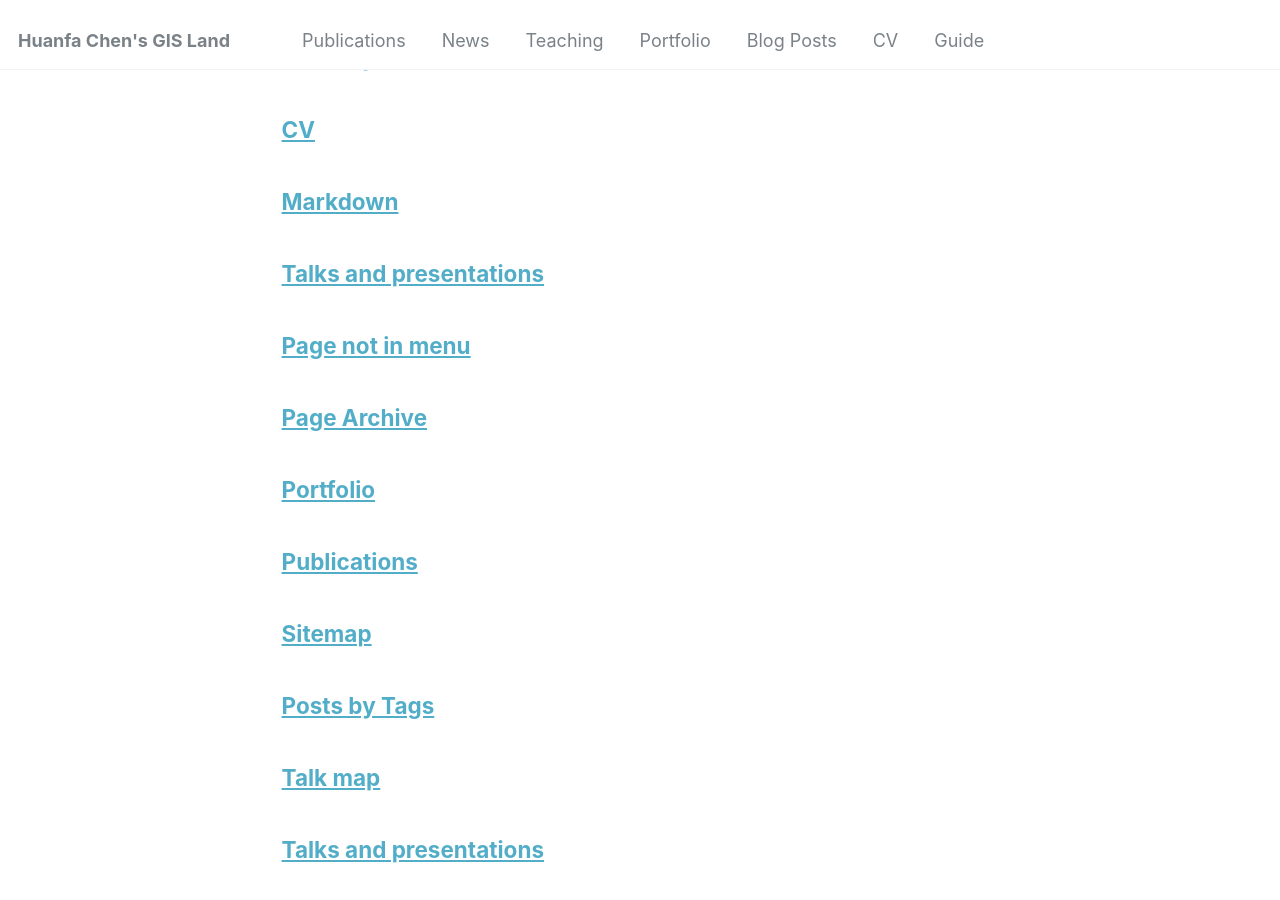
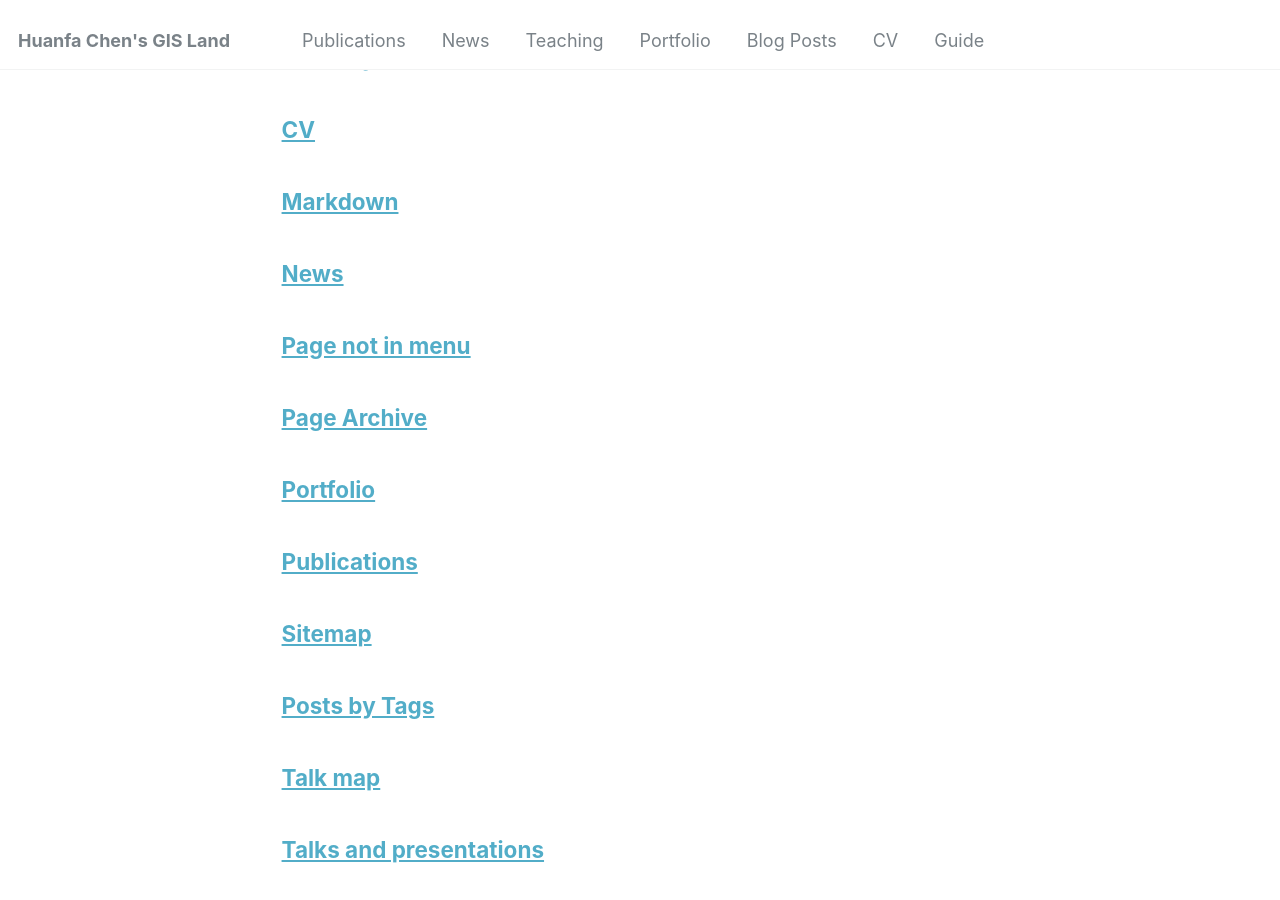
Before and after one commit to huanfachen/huanfachen.github.io, a Jekyll site: the page built from _pages/page-archive.html, in a window 1280 px wide and 900 px high, scrolled down 549 px. Built offline with Jekyll 4.4.1, drawn with Linux system fonts in a browser that asks for light colours.

Commit message:
update news.html

```diff
--- a/_pages/news.html
+++ b/_pages/news.html
@@ -1,7 +1,7 @@
 ---
 layout: archive
-title: "Talks and presentations"
-permalink: /talks/
+title: "News"
+permalink: /news/
 author_profile: true
 ---
 
@@ -11,6 +11,6 @@ author_profile: true
 
 {% endif %}
 
-{% for post in site.talks reversed %}
+{% for post in site.news reversed %}
   {% include archive-single-talk.html %}
 {% endfor %}
```
